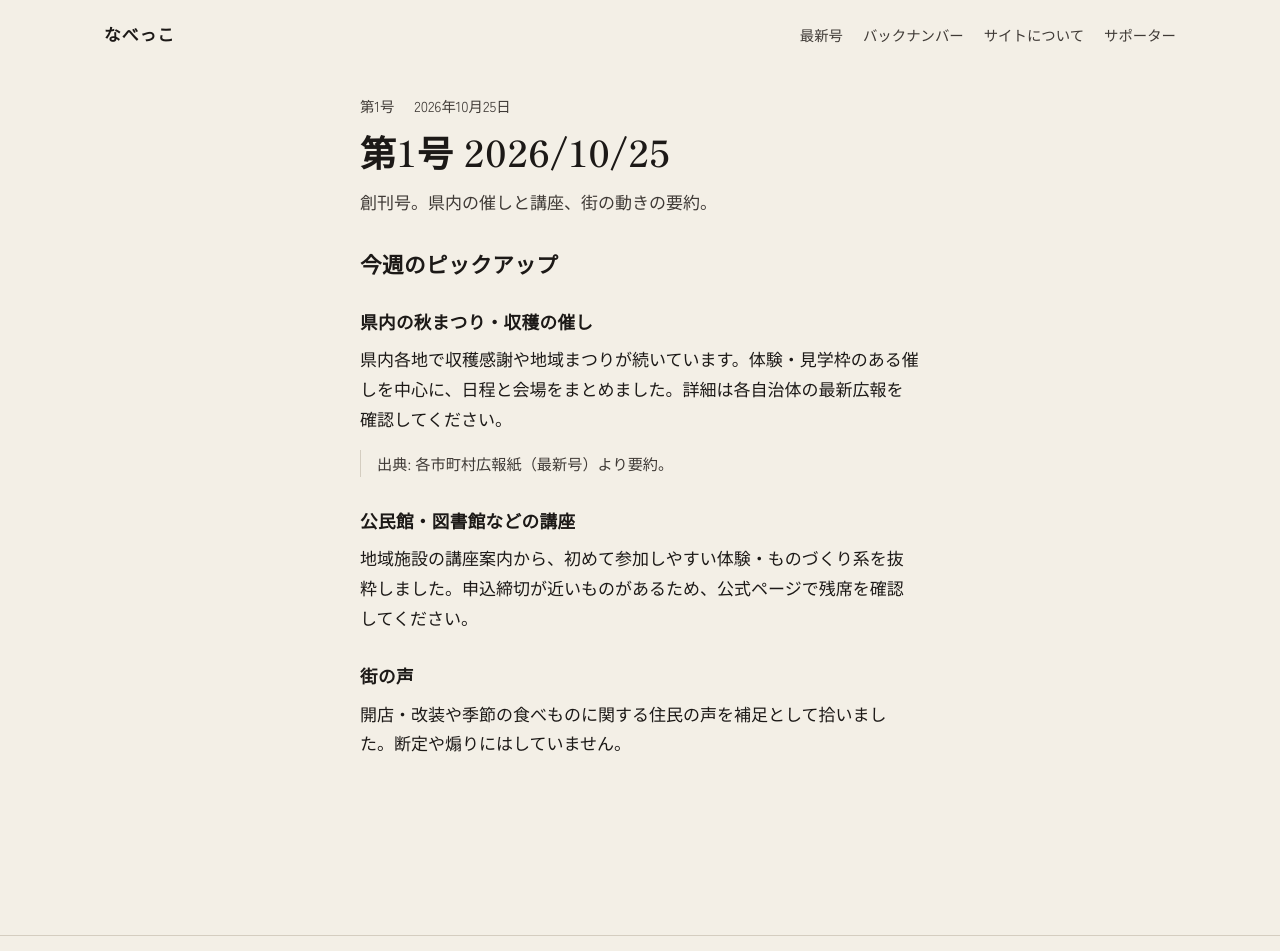
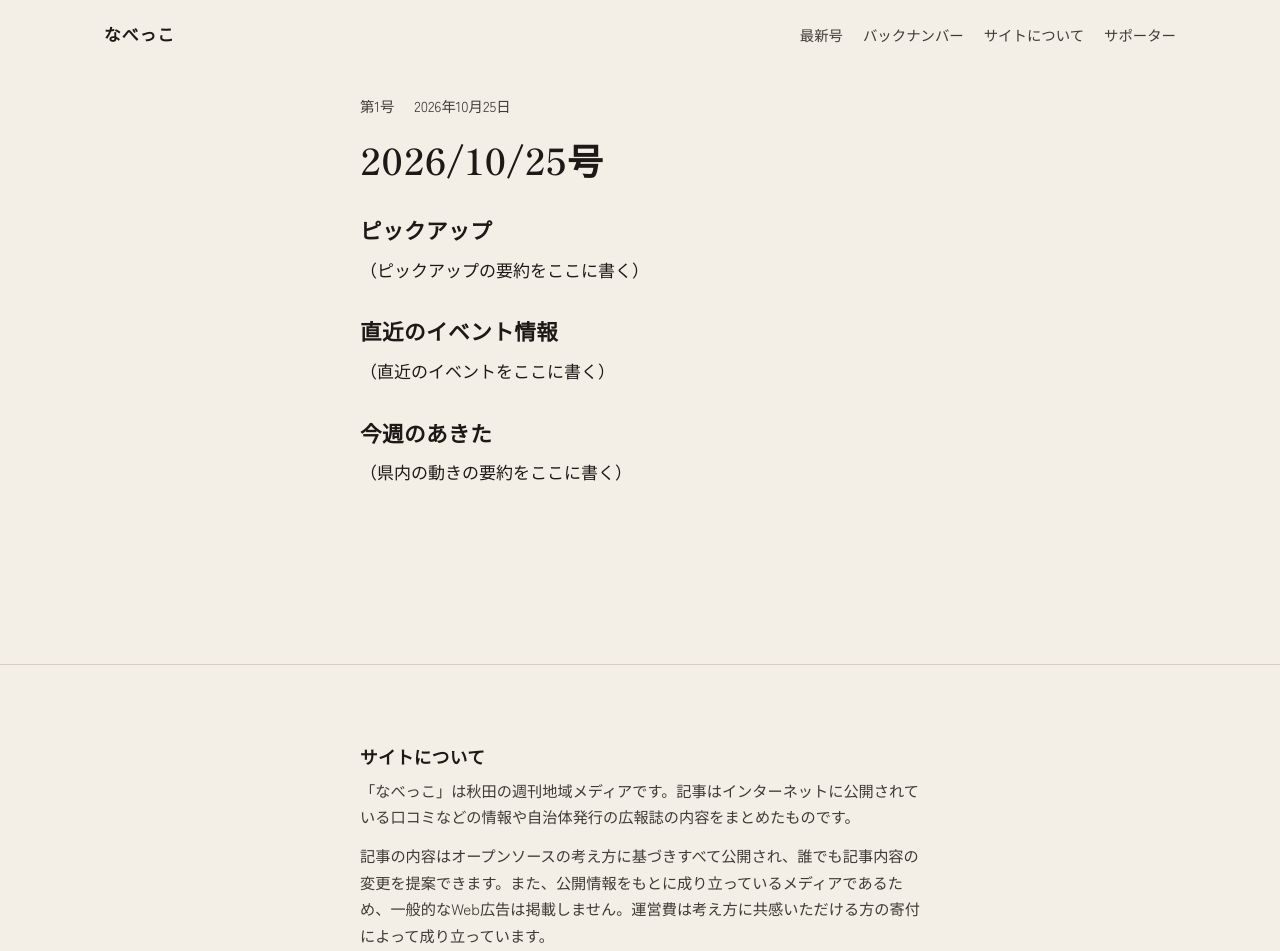
Before and after one commit to lirenabe/nabecco-media, an Astro site: page / in a window 1280 px wide. Shown: the top 951 px of the page. Built offline with nearby package versions, Linux system fonts and the light colour scheme; Astro itself is replaced by a stand-in of ours.

Commit message:
content: adopt issue body outline template
Sample vol-1 follows #日付号 plus ピックアップ / 直近のイベント /
今週のあきた stubs. Pages let Markdown supply the H1; docs note the
outline.

```diff
--- a/src/content/posts/vol-1.md
+++ b/src/content/posts/vol-1.md
@@ -1,22 +1,19 @@
 ---
-title: 第1号 2026/10/25
+title: 2026/10/25号
 pubDate: 2026-10-25
 vol: 1
-description: 創刊号。県内の催しと講座、街の動きの要約。
 ---
 
-## 今週のピックアップ
+# 2026/10/25号
 
-### 県内の秋まつり・収穫の催し
+## ピックアップ
 
-県内各地で収穫感謝や地域まつりが続いています。体験・見学枠のある催しを中心に、日程と会場をまとめました。詳細は各自治体の最新広報を確認してください。
+（ピックアップの要約をここに書く）
 
-> 出典: 各市町村広報紙（最新号）より要約。
+## 直近のイベント情報
 
-### 公民館・図書館などの講座
+（直近のイベントをここに書く）
 
-地域施設の講座案内から、初めて参加しやすい体験・ものづくり系を抜粋しました。申込締切が近いものがあるため、公式ページで残席を確認してください。
+## 今週のあきた
 
-### 街の声
-
-開店・改装や季節の食べものに関する住民の声を補足として拾いました。断定や煽りにはしていません。
+（県内の動きの要約をここに書く）
--- a/src/pages/index.astro
+++ b/src/pages/index.astro
@@ -20,19 +20,11 @@ const dateLabel = new Intl.DateTimeFormat('ja-JP', {
 ---
 
 <BaseLayout title="なべっこ" description={latest.data.description}>
-  <article class="latest" id="latest" aria-labelledby="latest-heading">
-    <header class="latest__header">
-      <p class="latest__meta">
-        <span>第{latest.data.vol}号</span>
-        <time datetime={latest.data.pubDate.toISOString().slice(0, 10)}>{dateLabel}</time>
-      </p>
-      <h1 id="latest-heading">{latest.data.title}</h1>
-      {
-        latest.data.description && (
-          <p class="latest__desc">{latest.data.description}</p>
-        )
-      }
-    </header>
+  <article class="latest" id="latest" aria-label={latest.data.title}>
+    <p class="latest__meta">
+      <span>第{latest.data.vol}号</span>
+      <time datetime={latest.data.pubDate.toISOString().slice(0, 10)}>{dateLabel}</time>
+    </p>
     <div class="prose">
       <Content />
     </div>
@@ -46,26 +38,12 @@ const dateLabel = new Intl.DateTimeFormat('ja-JP', {
     padding: clamp(2rem, 5vw, 2.75rem) var(--page-pad) var(--section-gap);
   }
 
-  .latest__header {
-    margin-bottom: 1.75rem;
-  }
-
   .latest__meta {
     display: flex;
     flex-wrap: wrap;
     gap: 0.75rem 1.25rem;
-    margin: 0 0 0.5rem;
+    margin: 0 0 1rem;
     font-size: 0.9rem;
     color: var(--color-sumi-soft);
   }
-
-  .latest__header h1 {
-    margin: 0;
-    font-size: clamp(1.7rem, 3.5vw, 2.25rem);
-  }
-
-  .latest__desc {
-    margin: 0.75rem 0 0;
-    color: var(--color-sumi-soft);
-  }
 </style>
--- a/src/styles/tokens.css
+++ b/src/styles/tokens.css
@@ -71,6 +71,11 @@ p {
   outline-offset: 3px;
 }
 
+.prose h1 {
+  margin: 0 0 1.25rem;
+  font-size: clamp(1.7rem, 3.5vw, 2.25rem);
+}
+
 .prose h2,
 .prose h3 {
   margin: 2rem 0 0.65rem;
```
Also changed, not shown: CONTRIBUTING.md (+13 -0 lines), src/pages/issues/[slug].astro (+6 -24 lines), README.md.
